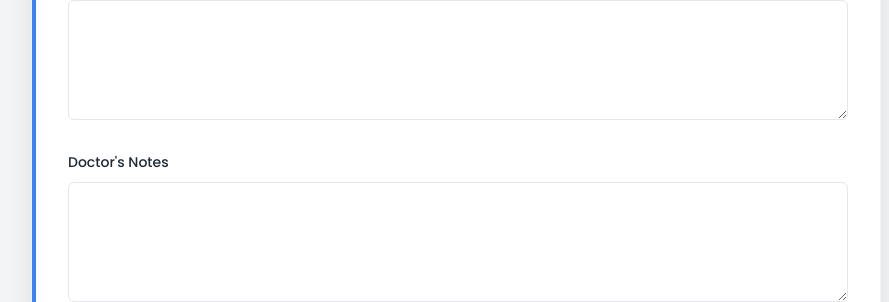
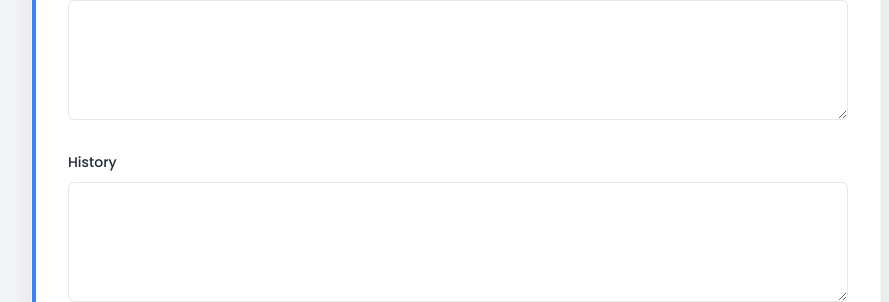
Before and after one commit to KenJairul/medsync, a React (Vite) app: page /register in a window 1280 px wide. Shown: the part 1309-1611 px from the top of the page, without its empty margins (184-1073 px from the left). Built offline with nearby package versions, Linux system fonts and the light colour scheme.

Commit message:
Fixed names

```diff
--- a/src/Pages/RegisterPage.jsx
+++ b/src/Pages/RegisterPage.jsx
@@ -106,7 +106,7 @@ const RegisterPage = () => {
                   <option value="">Select Gender</option>
                   <option value="Male">Male</option>
                   <option value="Female">Female</option>
-                  <option value="Other">Other</option>
+                  <option value="Other">Prefer not to say</option>
                 </select>
               </div>
               <div className="form-field">
@@ -158,7 +158,7 @@ const RegisterPage = () => {
               <textarea name="medications" onChange={handleChange}></textarea>
             </div>
             <div className="form-field">
-              <label>Doctor's Notes</label>
+              <label>History</label>
               <textarea name="doctorNotes" onChange={handleChange}></textarea>
             </div>
           </div>
--- a/src/Pages/SearchPage.jsx
+++ b/src/Pages/SearchPage.jsx
@@ -199,7 +199,7 @@ const SearchPage = () => {
                       </span>
                     </div>
                     <div className="record-field full-width">
-                      <strong>Doctor's Notes</strong>
+                      <strong>History</strong>
                       <span>
                         {selectedRecord.doctorNotes || 'No notes recorded'}
                       </span>
```
